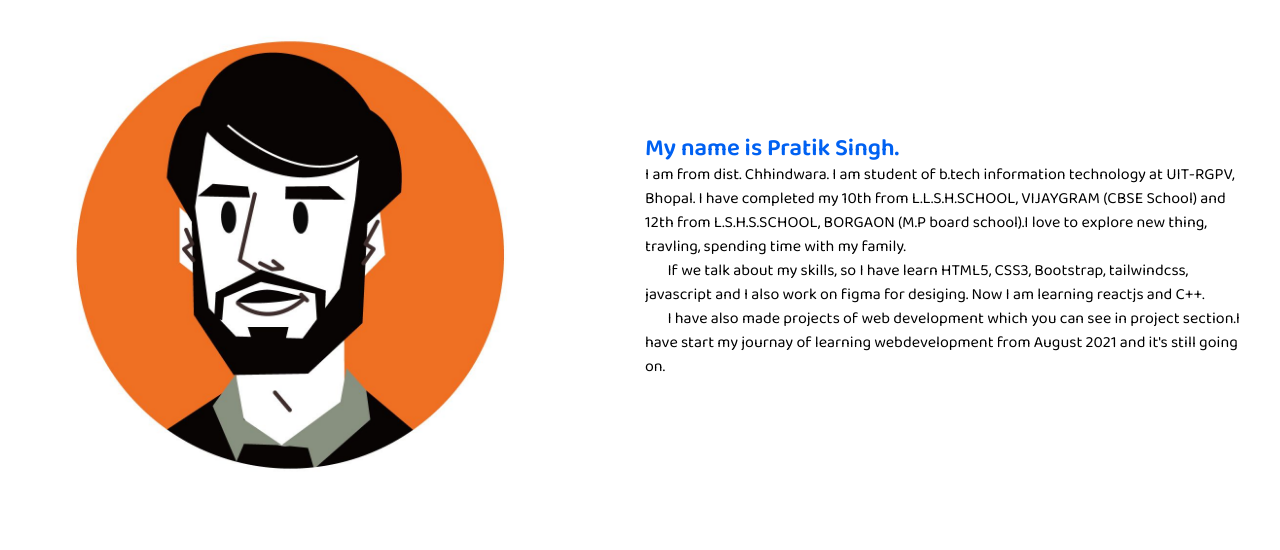
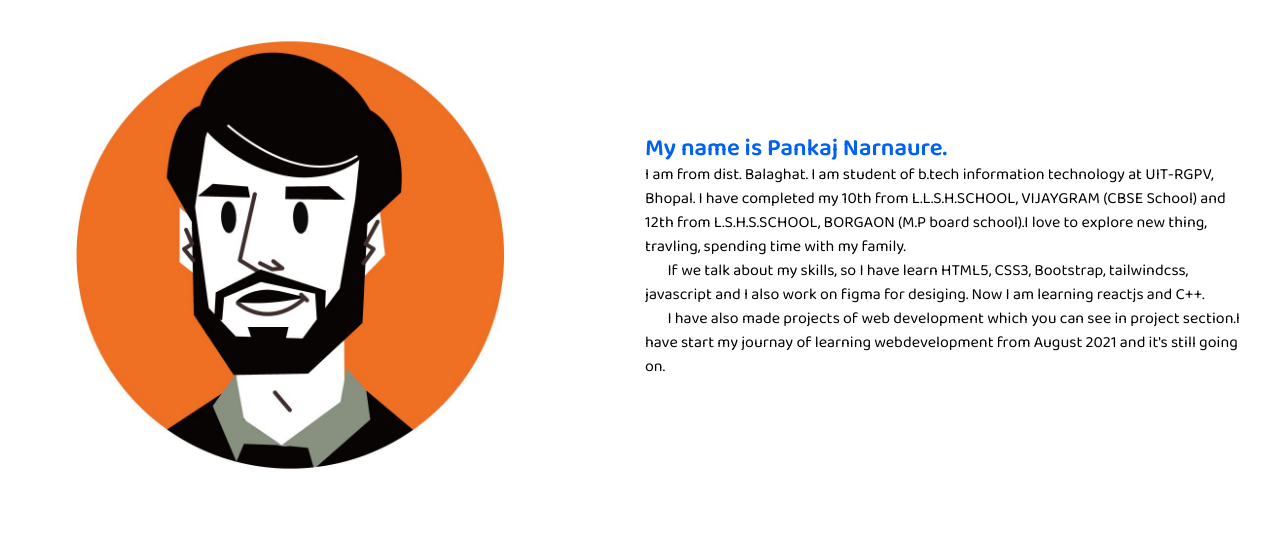
Before and after one commit to pankajnarnaure16/OIBGRIP-task2, a plain HTML site: page index.html in a window 1280 px wide. Shown: the part 860-1410 px from the top of the page. Drawn offline with Linux system fonts and the light colour scheme.

Commit message:
portfolio completed

```diff
--- a/index.html
+++ b/index.html
@@ -49,7 +49,7 @@
                     <img src="images/profile.jpg" alt="">
                 </div>
                 <div class="text line">
-                    <p><b style="font-size: 24px; color: #0061f2;">My name is Pratik Singh.</b><br>I am from dist. Chhindwara. I am student of b.tech information technology at UIT-RGPV, Bhopal. I have completed my 10th from L.L.S.H.SCHOOL, VIJAYGRAM (CBSE School) and 12th from L.S.H.S.SCHOOL, BORGAON (M.P board school).I love to explore new thing, travling, spending time with my family.<br>
+                    <p><b style="font-size: 24px; color: #0061f2;">My name is Pankaj Narnaure.</b><br>I am from dist. Balaghat. I am student of b.tech information technology at UIT-RGPV, Bhopal. I have completed my 10th from L.L.S.H.SCHOOL, VIJAYGRAM (CBSE School) and 12th from L.S.H.S.SCHOOL, BORGAON (M.P board school).I love to explore new thing, travling, spending time with my family.<br>
                     &nbsp; &emsp;If we talk about my skills, so I have learn HTML5, CSS3, Bootstrap, tailwindcss, javascript and I also work on figma for desiging. Now I am learning reactjs and C++.<br>
 
                     &nbsp; &emsp;I have also made projects of web development which you can see in project section.I have start my journay of learning webdevelopment from August 2021 and it's still going on. </p>
```
